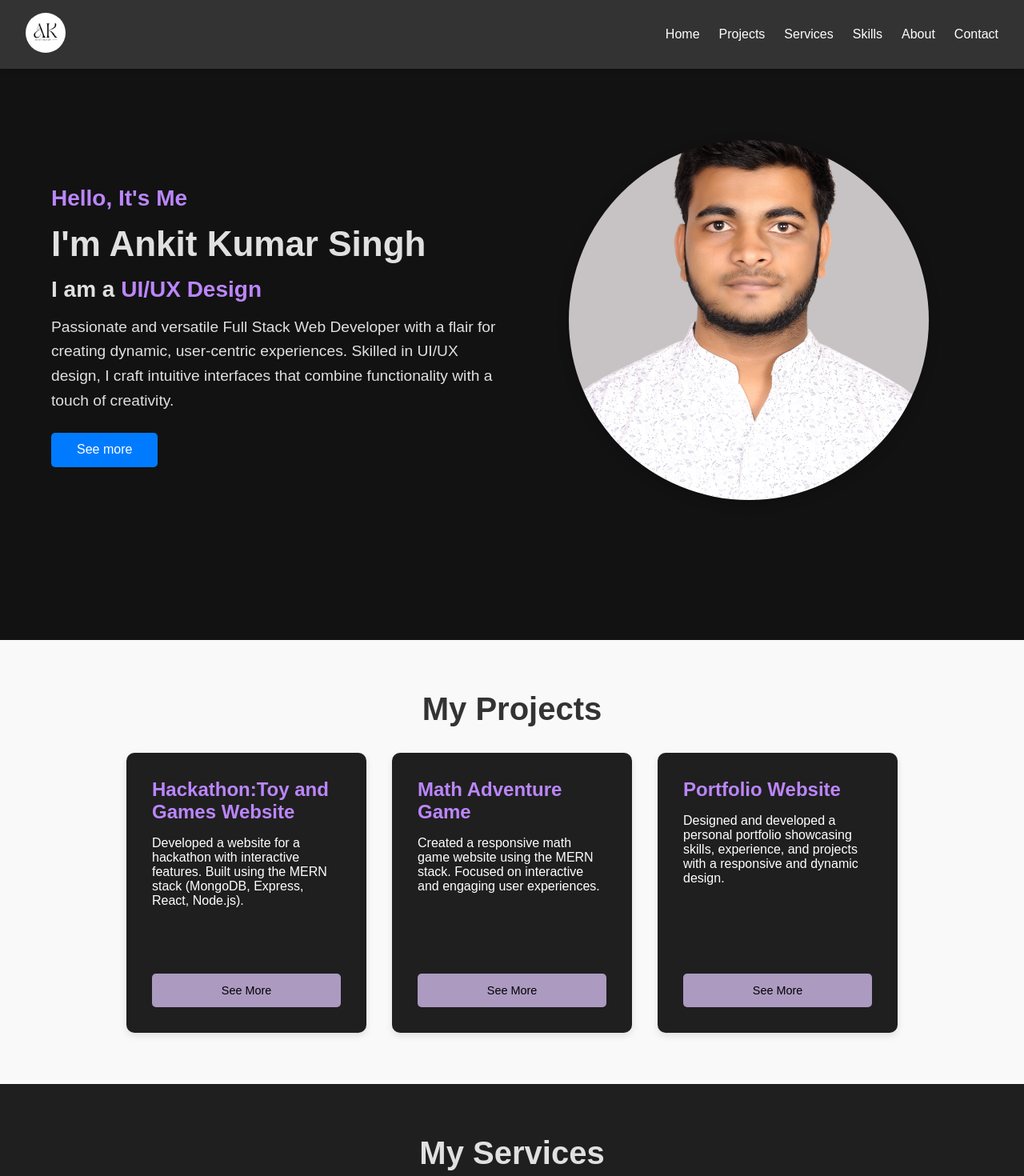
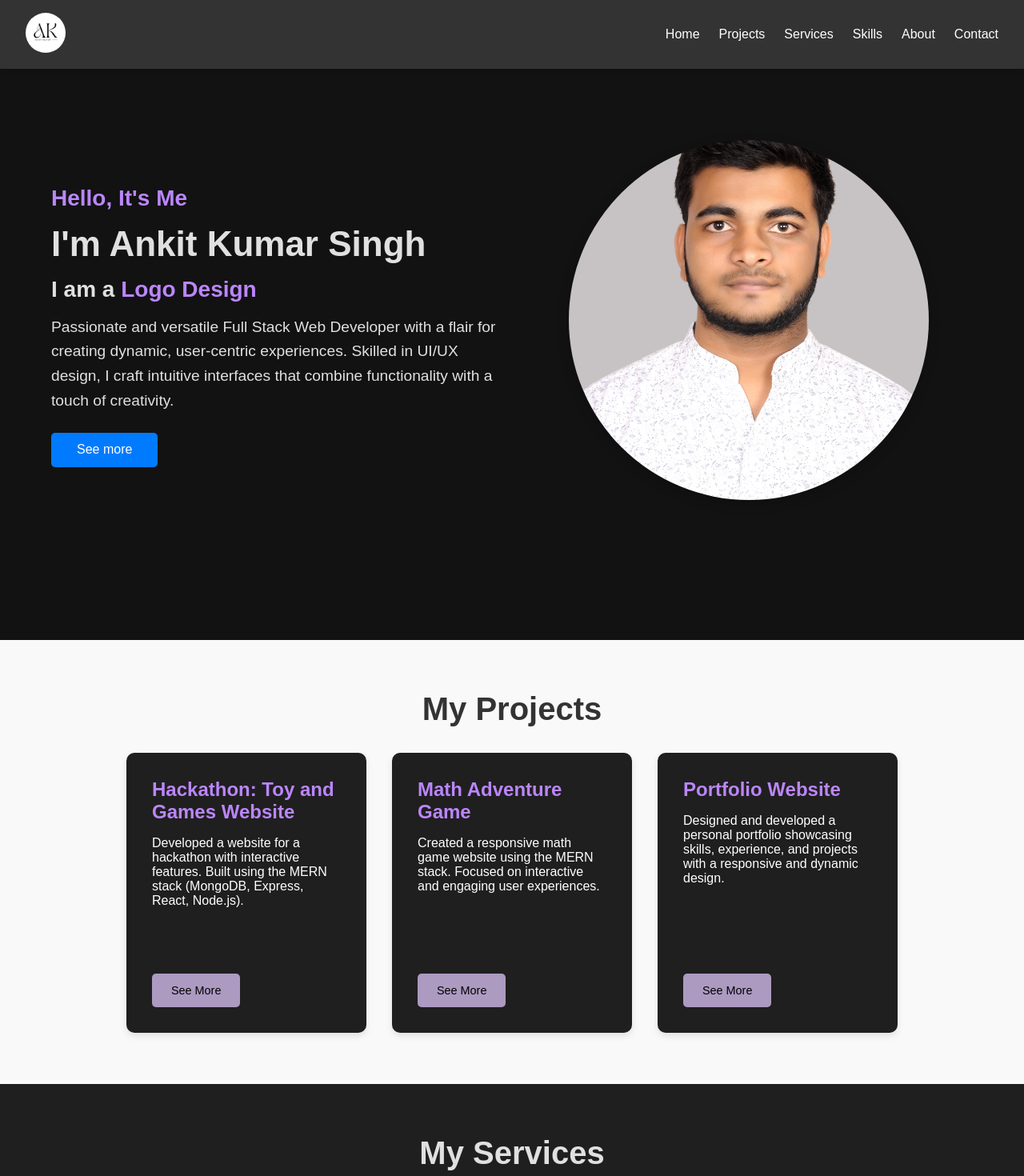
Before and after one commit to ankitmeofficial/jan-2025-portfolio-frontend, a React (Create React App) app: page / in a window 1280 px wide. Shown: the top 1470 px of the page at 80% size. Built offline with nearby package versions, Linux system fonts and the light colour scheme.

Commit message:
updation

```diff
--- a/src/components/home/Home.jsx
+++ b/src/components/home/Home.jsx
@@ -7,7 +7,7 @@
   const textRef = useRef(null);
   const [roleIndex, setRoleIndex] = useState(0);
 
-  const roles = ["UI/UX Design", "Web Developer", "Logo Design"];
+  const roles = ["Full Stack Web Developer", "Logo Design"];
 
   useEffect(() => {
     const interval = setInterval(() => {
--- a/src/components/project/Projects.jsx
+++ b/src/components/project/Projects.jsx
@@ -4,19 +4,22 @@
 const Projects = () => {
   const projects = [
     {
-      title: "Hackathon:Toy and Games Website",
+      title: "Hackathon: Toy and Games Website",
       description:
         "Developed a website for a hackathon with interactive features. Built using the MERN stack (MongoDB, Express, React, Node.js).",
+      link: "https://toyandgames-demo.netlify.app/", // Replace with actual demo link
     },
     {
       title: "Math Adventure Game",
       description:
         "Created a responsive math game website using the MERN stack. Focused on interactive and engaging user experiences.",
+      link: "https://mathadventure-demo.netlify.app/", // Replace with actual demo link
     },
     {
       title: "Portfolio Website",
       description:
         "Designed and developed a personal portfolio showcasing skills, experience, and projects with a responsive and dynamic design.",
+      link: "https://ankitmeofficial.netlify.app/",
     },
   ];
 
@@ -28,7 +31,13 @@
           <div className="project-card" key={index}>
             <h2>{project.title}</h2>
             <p>{project.description}</p>
-            <button className="see-more-btn">See More</button>
+            <a
+              href={project.link}
+              target="_blank"
+              rel="noopener noreferrer"
+            >
+              <button className="see-more-btn">See More</button>
+            </a>
           </div>
         ))}
       </div>
--- a/src/components/skills/Skills.jsx
+++ b/src/components/skills/Skills.jsx
@@ -58,7 +58,6 @@
           <h2>Tools/Software</h2>
           <ul>
             <li>Visual Studio Code</li>
-            <li>Git</li>
             <li>GitHub</li>
             <li>Figma (UI/UX Design)</li>
           </ul>
```
